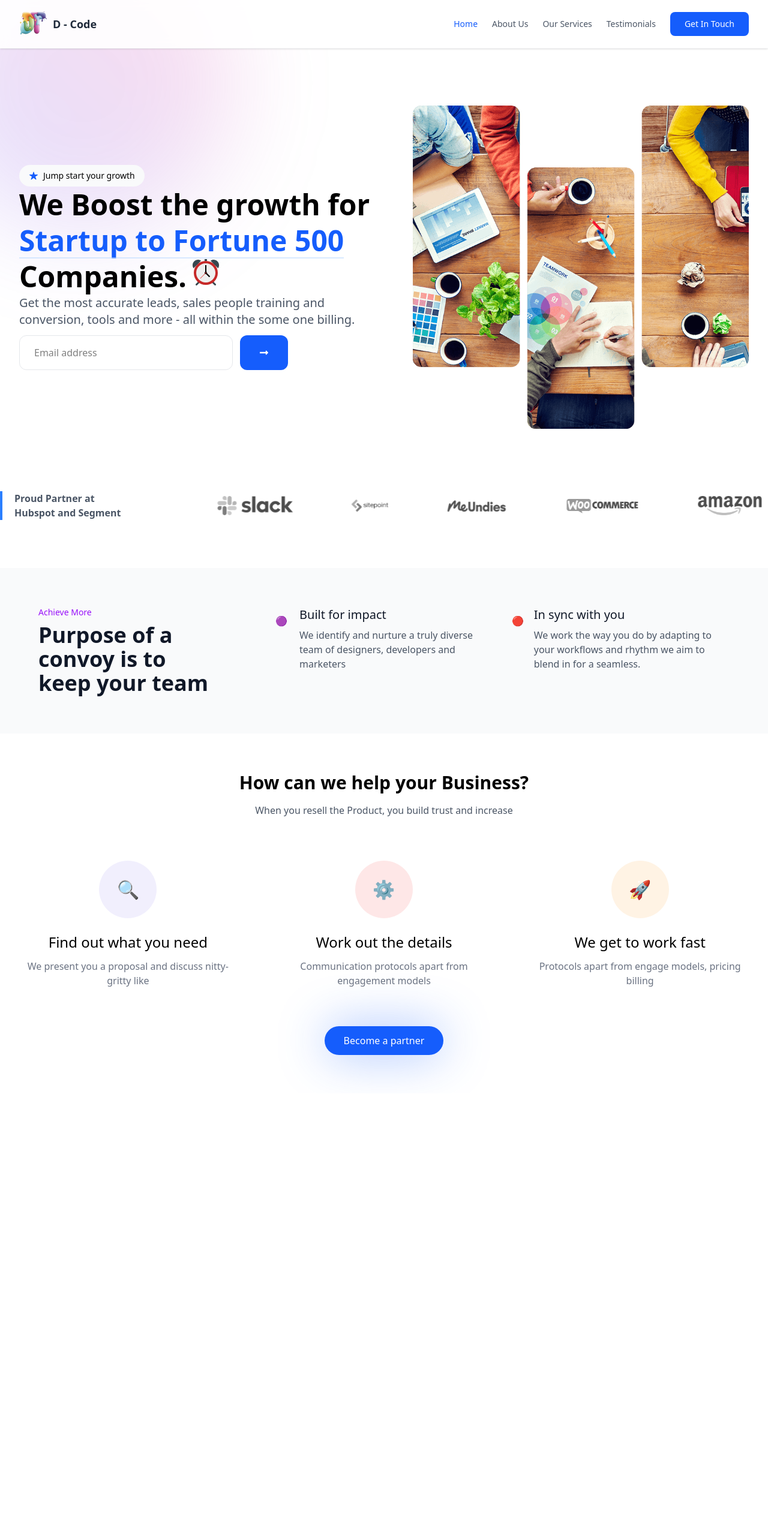
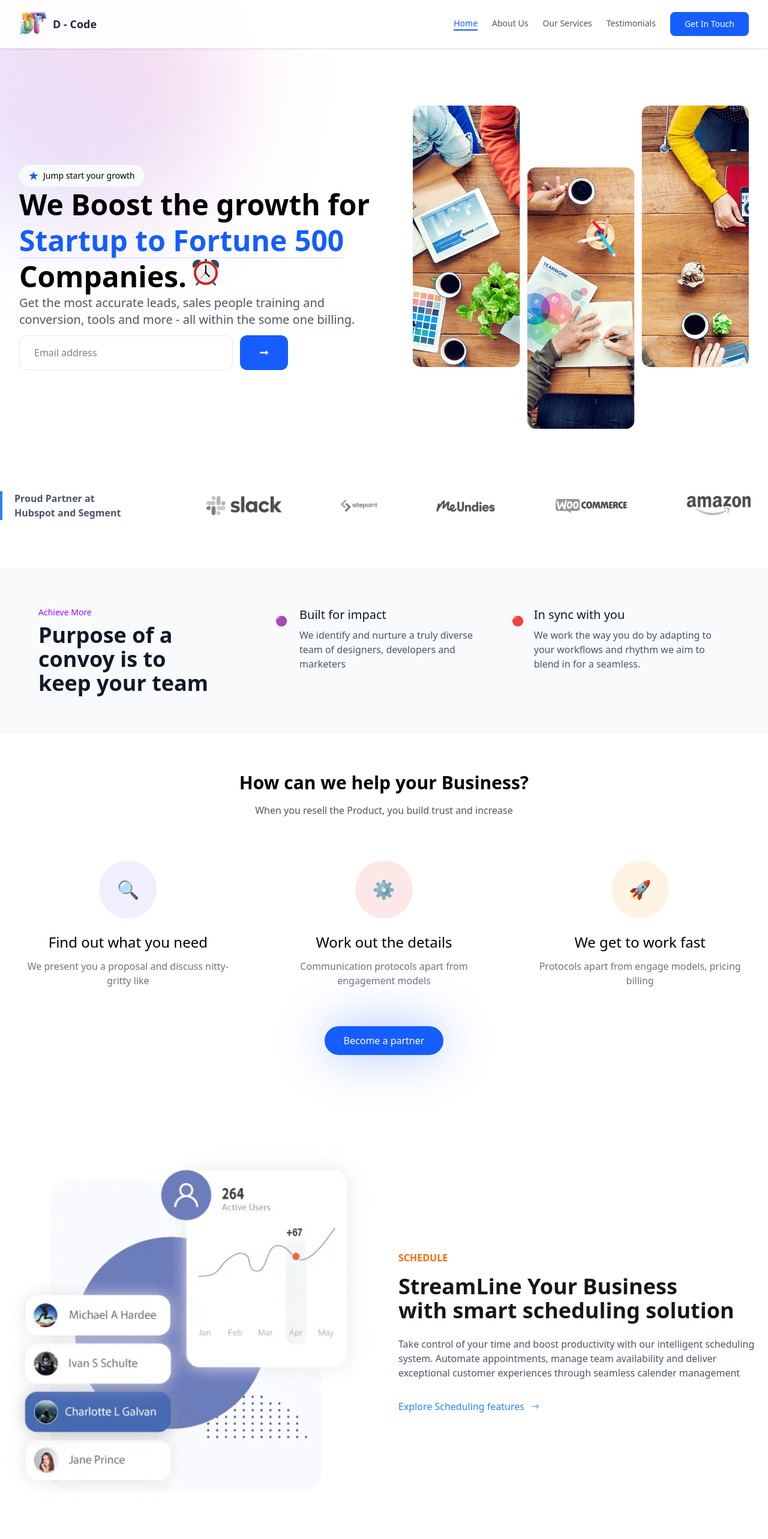
Before and after one commit to DineshSethu001/Business_page, a React (Vite) app: page / in a window 1280 px wide. Shown: the top 2566 px of the page at 60% size. Before the commit the page ends 1823 px from the top, so only its background shows below. Built offline with nearby package versions, Linux system fonts and the light colour scheme; the HTML template or start-up script is replaced by a standard one.

Commit message:
monitor update

```diff
--- a/src/App.jsx
+++ b/src/App.jsx
@@ -1,5 +1,5 @@
 import React from "react";
-import { Company_logo, Hero, Navbar, Purpose_sec } from "./components";
+import { Company_logo, Hero, Monitor, Navbar, Purpose_sec, Schedule_sec } from "./components";
 import Features from "./components/Features";
 const App = () => {
   return (
@@ -11,6 +11,8 @@ const App = () => {
         <Company_logo />
         <Purpose_sec/>
         <Features/>
+        <Schedule_sec/>
+        <Monitor/>
       </div>
     </main>
   );
--- /dev/null
+++ b/src/components/Monitor.jsx
@@ -0,0 +1,28 @@
+import  MonitorImage  from "../assets/monitor-card.webp"
+import {IoIosArrowRoundForward} from 'react-icons/io'
+
+export default function Schedule_sec(){
+
+    return(
+        <section className="max-w-7xl mx-auto px-4 py-16 md:py-24">
+            <div className="flex flex-xol md:flex-row items-center justify-between gap-12 mdLgap-24">
+                {/* left */}
+                   <div className="md:w-1/2 w-full">
+                <p className="uppercase text-green-500 font-semibold">Monitor</p>
+                <h2 className="text-3xl md:text-4xl font-bold text-neutral-900 mt-4 mb-6">Introducing best mobile <br/>Carousels</h2>
+                <p className="text-gray-600 mb-8">Before the ship truly returns,
+It sails round and round the world,
+Round and round the world,
+Ever circling, all around the world.</p>
+                <a className="text-blue-500 text-semibold flex items-center gap-2 hover:gap-4 transition-all" href='#'>Learn more about monitoring<IoIosArrowRoundForward className="w-5 h-5"/></a>
+
+                </div>
+                {/* right */}
+
+                <div className="md:w-1/2 w-full">
+                    <img className="w-full h-auto" src={MonitorImage} alt="Schedule img"/>
+                </div>
+            </div>
+        </section>
+    )
+}
--- a/src/components/Navbar.jsx
+++ b/src/components/Navbar.jsx
@@ -29,10 +29,10 @@ const Navbar = () => {
       key={index}
       href={link.href}
       onClick={() => setActiveLink(link.href)}
-              className={`text-sm font-medium transition-colors ${
+      className={`text-sm font-medium transition-colors border-b-2 ${
         activeLink === link.href
-                  ? "text-blue-600"
-                  : "text-gray-600 hover:text-gray-900"
+          ? "text-blue-600 border-blue-600" // active link: color + underline
+          : "text-gray-600 border-transparent hover:text-gray-900 hover:border-gray-400" // inactive: no underline, hover effect
       }`}
     >
       {link.label}
@@ -46,6 +46,7 @@ const Navbar = () => {
     Get In Touch
   </a>
 </div>
+
 
         {/* Mobile menu button */}
         <button
--- /dev/null
+++ b/src/components/Schedule_sec.jsx
@@ -0,0 +1,24 @@
+import  ScheduleImage  from "../assets/stats.webp"
+import {IoIosArrowRoundForward} from 'react-icons/io'
+
+export default function Schedule_sec(){
+
+    return(
+        <section className="max-w-7xl mx-auto px-4 py-16 md:py-24">
+            <div className="flex flex-xol md:flex-row items-center justify-between gap-12 mdLgap-24">
+                {/* left */}
+                <div className="md:w-1/2 w-full">
+                    <img className="w-full h-auto" src={ScheduleImage} alt="Schedule img"/>
+                </div>
+                {/* right */}
+                <div className="md:w-1/2 w-full">
+                <p className="uppercase text-orange-500 font-semibold">schedule</p>
+                <h2 className="text-3xl md:text-4xl font-bold text-neutral-900 mt-4 mb-6">StreamLine Your Business <br/>with smart scheduling solution</h2>
+                <p className="text-gray-600 mb-8">Take control of your time and boost productivity with our intelligent scheduling system. Automate appointments, manage team availability and deliver exceptional customer experiences through seamless calender management</p>
+                <a className="text-blue-500 text-semibold flex items-center gap-2 hover:gap-4 transition-all" href='#'>Explore Scheduling features<IoIosArrowRoundForward className="w-5 h-5"/></a>
+
+                </div>
+            </div>
+        </section>
+    )
+}
--- a/src/components/index.js
+++ b/src/components/index.js
@@ -2,3 +2,5 @@ export {default as Navbar} from './Navbar.jsx'
 export {default as Hero} from './Hero.jsx'
 export {default as Company_logo} from './Company_logo.jsx'
 export {default as Purpose_sec} from './Purpose_sec.jsx'
+export {default as Schedule_sec} from './Schedule_sec.jsx'
+export {default as Monitor} from './Monitor.jsx'
```
Lines whose indentation alone changed are shown as unchanged.
